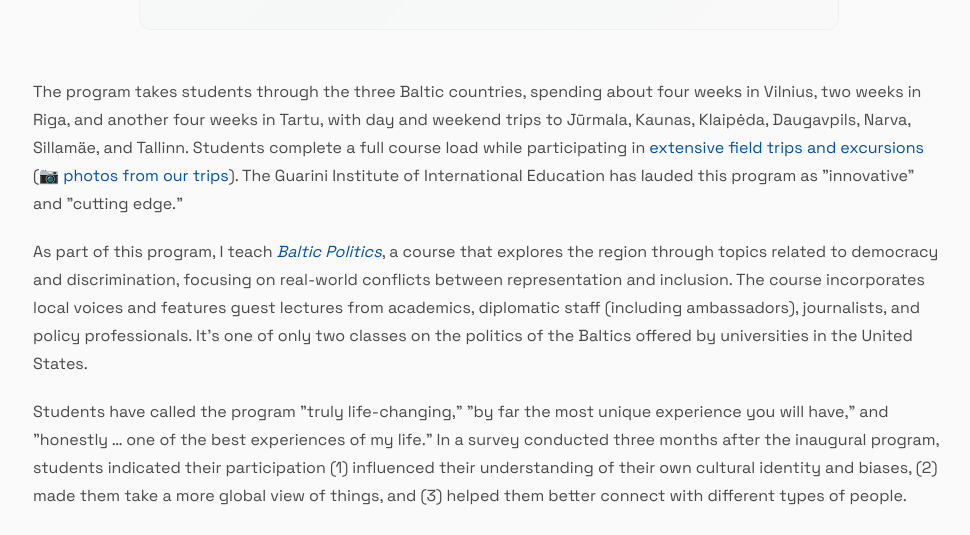
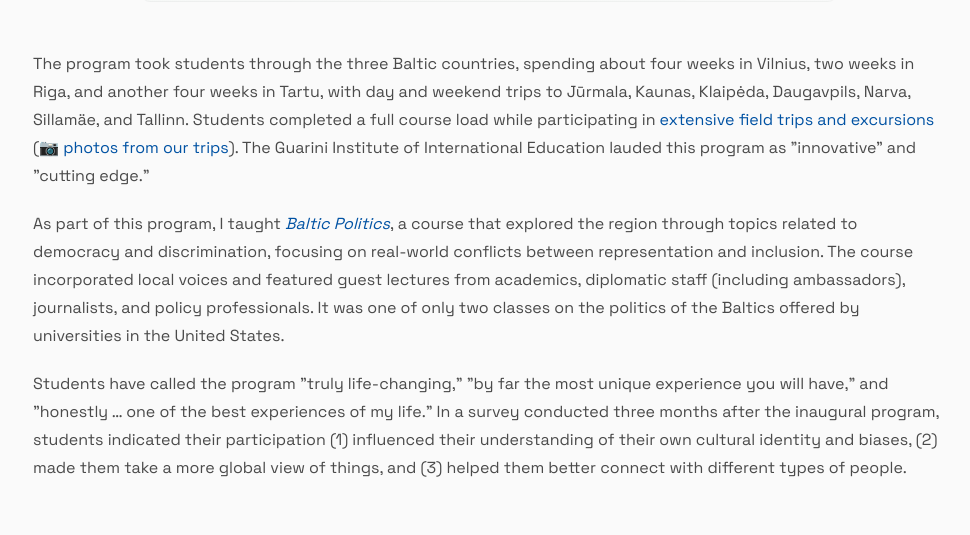
Before and after one commit to lobsterbush/charlescrabtree.org, a plain HTML site: page teaching.html in a window 1280 px wide. Shown: the part 4148-4683 px from the top of the page, without its empty margins (151-1121 px from the left). Drawn offline with Linux system fonts and the light colour scheme; no server answers.

Commit message:
Update Baltic LEAP and Dartmouth references to past tense
Co-Authored-By: Warp <agent@warp.dev>

```diff
--- a/teaching.html
+++ b/teaching.html
@@ -120,7 +120,7 @@
 <section class="section">
 <h2>Baltic LEAP Foreign Study Program</h2>
 
-<p>One of my most rewarding teaching experiences has been co-founding and co-directing <a href="https://irving.dartmouth.edu/education/experiential-learning-0/baltic-leap-language-energy-and-politics-foreign-study-program" target="_blank">Baltic LEAP (Language, Energy, and Politics)</a>, a quarter-length foreign study program through Lithuania, Latvia, and Estonia. In line with my belief that intergroup contact can reduce negative biases, I strongly advocate for students pursuing intercultural experiences.</p>
+<p>One of my most rewarding teaching experiences was co-founding and co-directing <a href="https://irving.dartmouth.edu/education/experiential-learning-0/baltic-leap-language-energy-and-politics-foreign-study-program" target="_blank">Baltic LEAP (Language, Energy, and Politics)</a>, a quarter-length foreign study program through Lithuania, Latvia, and Estonia. In line with my belief that intergroup contact can reduce negative biases, I strongly advocate for students pursuing intercultural experiences.</p>
 
 <div class="image-gallery">
     <div class="gallery-main">
@@ -135,9 +135,9 @@
     </div>
 </div>
 
-<p>The program takes students through the three Baltic countries, spending about four weeks in Vilnius, two weeks in Riga, and another four weeks in Tartu, with day and weekend trips to Jūrmala, Kaunas, Klaipėda, Daugavpils, Narva, Sillamäe, and Tallinn. Students complete a full course load while participating in <a href="https://t.ly/NSw8V" target="_blank">extensive field trips and excursions</a> (<a href="https://photos.app.goo.gl/tPEs1mLENgsWNpyVA" target="_blank">📷 photos from our trips</a>). The Guarini Institute of International Education has lauded this program as "innovative" and "cutting edge."</p>
+<p>The program took students through the three Baltic countries, spending about four weeks in Vilnius, two weeks in Riga, and another four weeks in Tartu, with day and weekend trips to Jūrmala, Kaunas, Klaipėda, Daugavpils, Narva, Sillamäe, and Tallinn. Students completed a full course load while participating in <a href="https://t.ly/NSw8V" target="_blank">extensive field trips and excursions</a> (<a href="https://photos.app.goo.gl/tPEs1mLENgsWNpyVA" target="_blank">📷 photos from our trips</a>). The Guarini Institute of International Education lauded this program as "innovative" and "cutting edge."</p>
 
-<p>As part of this program, I teach <a href="https://t.ly/9nRDv" target="_blank"><em>Baltic Politics</em></a>, a course that explores the region through topics related to democracy and discrimination, focusing on real-world conflicts between representation and inclusion. The course incorporates local voices and features guest lectures from academics, diplomatic staff (including ambassadors), journalists, and policy professionals. It's one of only two classes on the politics of the Baltics offered by universities in the United States.</p>
+<p>As part of this program, I taught <a href="https://t.ly/9nRDv" target="_blank"><em>Baltic Politics</em></a>, a course that explored the region through topics related to democracy and discrimination, focusing on real-world conflicts between representation and inclusion. The course incorporated local voices and featured guest lectures from academics, diplomatic staff (including ambassadors), journalists, and policy professionals. It was one of only two classes on the politics of the Baltics offered by universities in the United States.</p>
 
 <p>Students have called the program "truly life-changing," "by far the most unique experience you will have," and "honestly … one of the best experiences of my life." In a survey conducted three months after the inaugural program, students indicated their participation (1) influenced their understanding of their own cultural identity and biases, (2) made them take a more global view of things, and (3) helped them better connect with different types of people.</p>
 
```
